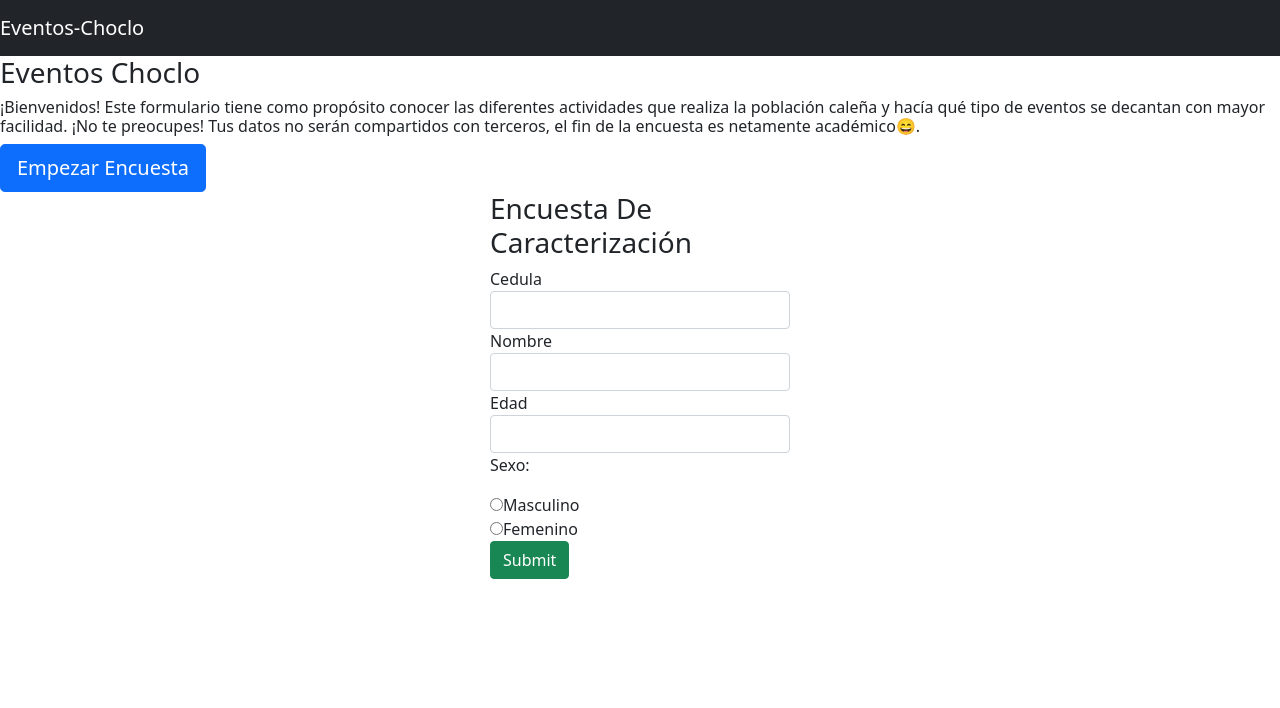
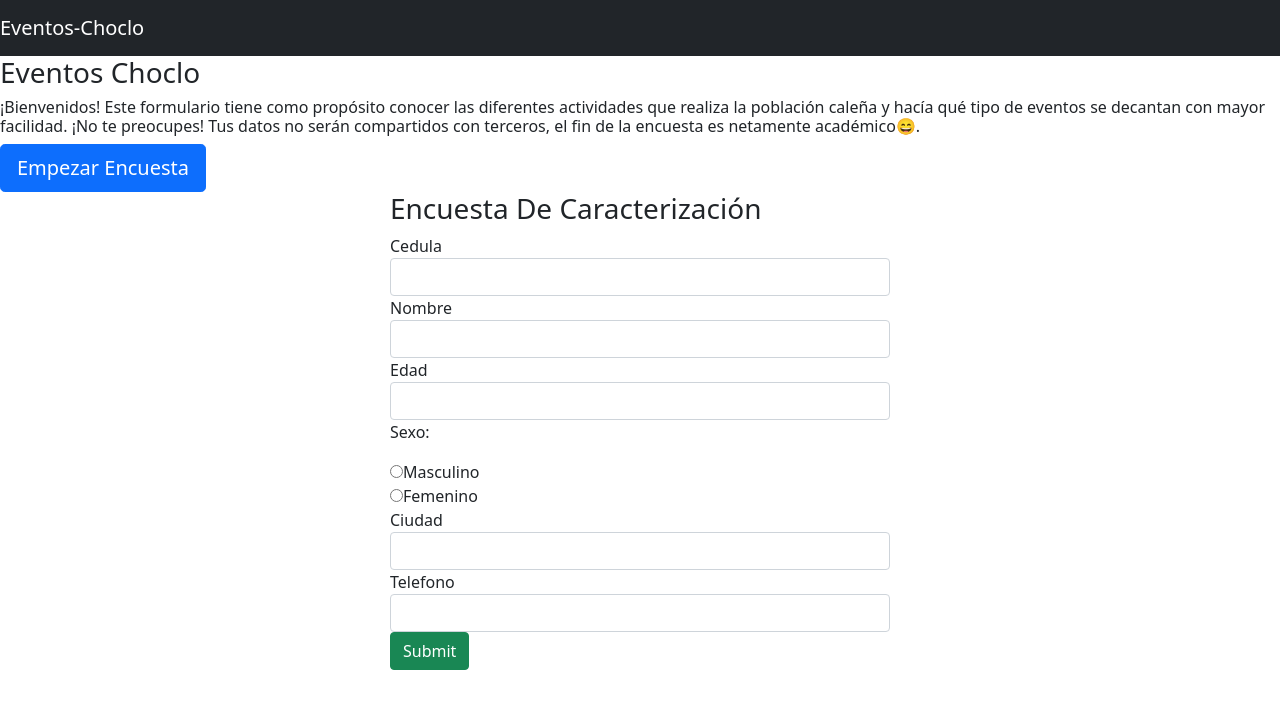
Before and after one commit to thiagoc789/front, a React (Create React App) app: page /add in a window 1280 px wide. Shown: the top 708 px of the page. Built offline with nearby package versions, Linux system fonts and the light colour scheme; the HTML template or start-up script is replaced by a standard one.

Commit message:
Envia cedula nombre edad sexo ciudad y telefono - primera parte encuesta terminada crear otro componente para ingresar en otra tabla

```diff
--- a/src/App.css
+++ b/src/App.css
@@ -1,11 +1,11 @@
 .list {
-  text-align: left;
+  text-align: center;
   max-width: 750px;
   margin: auto;
 }
 
 .submit-form {
-  max-width: 300px;
+  max-width: 500px;
   margin: auto;
 }
 
--- a/src/components/add-tutorial.component.js
+++ b/src/components/add-tutorial.component.js
@@ -1,3 +1,4 @@
+
 import React, { Component } from "react";
 import TutorialDataService from "../services/tutorial.service";
 import "bootstrap/dist/css/bootstrap.min.css";
@@ -10,6 +11,8 @@ export default class AddTutorial extends Component {
     this.onChangeNombre = this.onChangeNombre.bind(this);
     this.onChangeEdad = this.onChangeEdad.bind(this);
     this.onChangeSexo = this.onChangeSexo.bind(this);
+    this.onChangeCiudad = this.onChangeCiudad.bind(this);
+    this.onChangeTelefono = this.onChangeTelefono.bind(this);
     this.saveTutorial = this.saveTutorial.bind(this);
     this.newTutorial = this.newTutorial.bind(this);
 
@@ -17,7 +20,9 @@ export default class AddTutorial extends Component {
       cedula: "",
       nombre: "",
       edad: "",
-      sexo: ""
+      sexo: "",
+      ciudad: "",
+      telefono: ""
     };
   }
 
@@ -45,12 +50,26 @@ export default class AddTutorial extends Component {
     });
   }
 
+  onChangeCiudad(e) {
+    this.setState({
+      ciudad: e.target.value
+    });
+  }
+
+  onChangeTelefono(e) {
+    this.setState({
+      telefono: e.target.value
+    });
+  }
+
   saveTutorial() {
     var data = {
       cedula: this.state.cedula,
       nombre: this.state.nombre,
       edad: this.state.edad,
-      sexo: this.state.sexo
+      sexo: this.state.sexo,
+      ciudad: this.state.ciudad,
+      telefono: this.state.telefono,
     };
 
     TutorialDataService.create(data)
@@ -60,6 +79,8 @@ export default class AddTutorial extends Component {
           nombre: response.data.nombre,
           edad: response.data.edad,
           sexo: response.data.sexo,
+          ciudad: response.data.ciudad,
+          telefono: response.data.telefono,
 
 
           submitted: true
@@ -77,6 +98,8 @@ export default class AddTutorial extends Component {
       nombre: "",
       edad: "",
       sexo: "",
+      ciudad: "",
+      telefono: "",
 
 
       submitted: false
@@ -158,8 +181,34 @@ export default class AddTutorial extends Component {
                 />
                 Femenino
               </label>
+              </div>
 
+              <div className="form-group">
+              <label htmlFor="ciudad">Ciudad</label>
+              <input
+                type="text"
+                className="form-control"
+                id="ciudad"
+                required
+                value={this.state.ciudad}
+                onChange={this.onChangeCiudad}
+                name="ciudad"
+              />
             </div>
+
+            <div className="form-group">
+              <label htmlFor="telefono">Telefono</label>
+              <input
+                type="text"
+                className="form-control"
+                id="telefono"
+                required
+                value={this.state.telefono}
+                onChange={this.onChangeTelefono}
+                name="telefono"
+              />
+            </div>
+
 
             <button onClick={this.saveTutorial} className="btn btn-success">
               Submit
```
